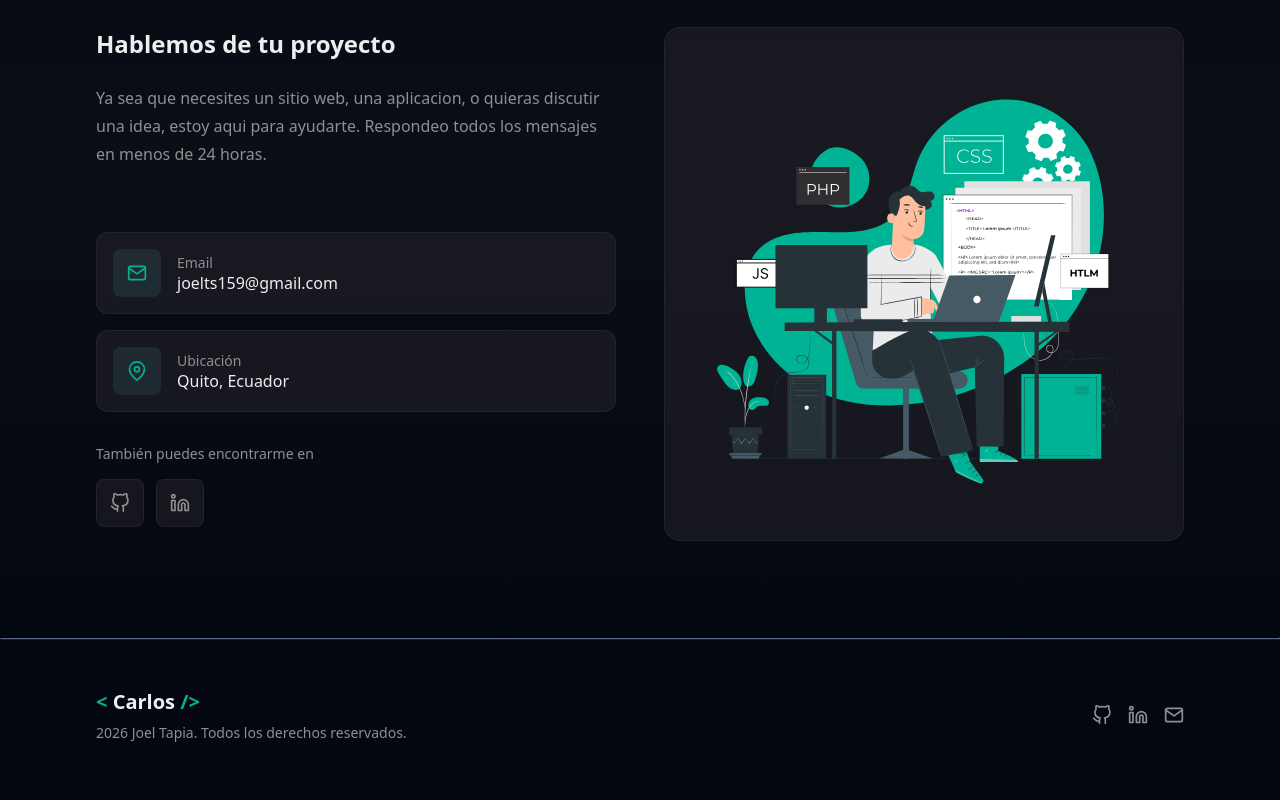
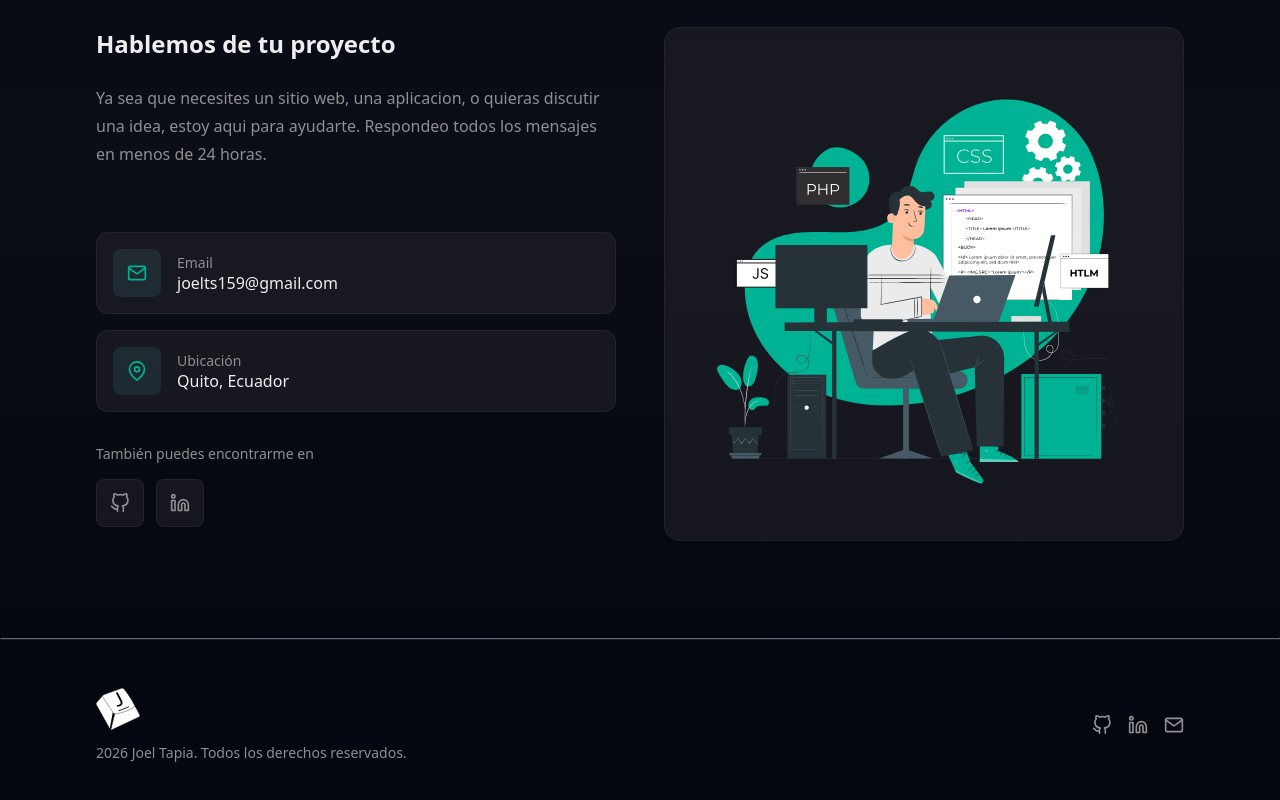
Before and after one commit to JoelTapia99/portafolio, an Astro site: page / in a window 1280 px wide. Shown: the part 5097-5897 px from the top of the page. Built offline with nearby package versions, Linux system fonts and the light colour scheme; Astro itself is replaced by a stand-in of ours.

Commit message:
add keycap icon and update footer logo

```diff
--- a/src/components/Footer.astro
+++ b/src/components/Footer.astro
@@ -10,9 +10,7 @@ const currentYear = new Date().getFullYear();
             <!-- Logo and copyright -->
             <div class="footer-brand">
                 <a href="#" class="logo">
-                    <span class="bracket">&lt;</span>
-                    Carlos
-                    <span class="bracket">/&gt;</span>
+                    <img src={CUSTOM_IMGS.keycapBw} alt="Logo de Joel Tapia" class="logo-image" loading="lazy" />
                 </a>
                 <p class="copyright">
                     {currentYear} Joel Tapia. Todos los derechos reservados.
@@ -34,17 +32,6 @@ const currentYear = new Date().getFullYear();
                 </a>
             </div>
         </div>
-
-        <!-- Bottom text -->
-        <!--<div class="footer-bottom">-->
-        <!--    <p class="footer-text">-->
-        <!--        Diseno inspirado en{" "}-->
-        <!--        <a href="https://astro.build" target="_blank" rel="noopener noreferrer" class="footer-link">-->
-        <!--            astro.build-->
-        <!--        </a>-->
-        <!--        {" "}| Construido con Astro.js-->
-        <!--    </p>-->
-        <!--</div>-->
     </div>
 </footer>
 
@@ -105,10 +92,15 @@ const currentYear = new Date().getFullYear();
     }
 
     .logo {
-        font-size: 1.25rem;
-        font-weight: 700;
-        color: var(--foreground);
+        display: inline-flex;
+        align-items: center;
         text-decoration: none;
+    }
+
+    .logo-image {
+        width: 2.75rem;
+        height: auto;
+        display: block;
     }
 
     .bracket {
--- a/src/constants/custom-imgs.constants.ts
+++ b/src/constants/custom-imgs.constants.ts
@@ -7,6 +7,7 @@ export const CUSTOM_IMGS = {
   externalLink: '/icons/external-link.icon.svg',
   github: '/icons/github.icon.svg',
   hero: '/icons/hero.svg',
+  keycapBw: '/icons/keycap-bw.svg',
   graduationCap: '/icons/graduation-cap.icon.svg',
   linkedin: '/icons/linkedin.icon.svg',
   mapPin: '/icons/map-pin.icon.svg',
```
Also changed, not shown: public/icons/keycap-bw.svg (added).
